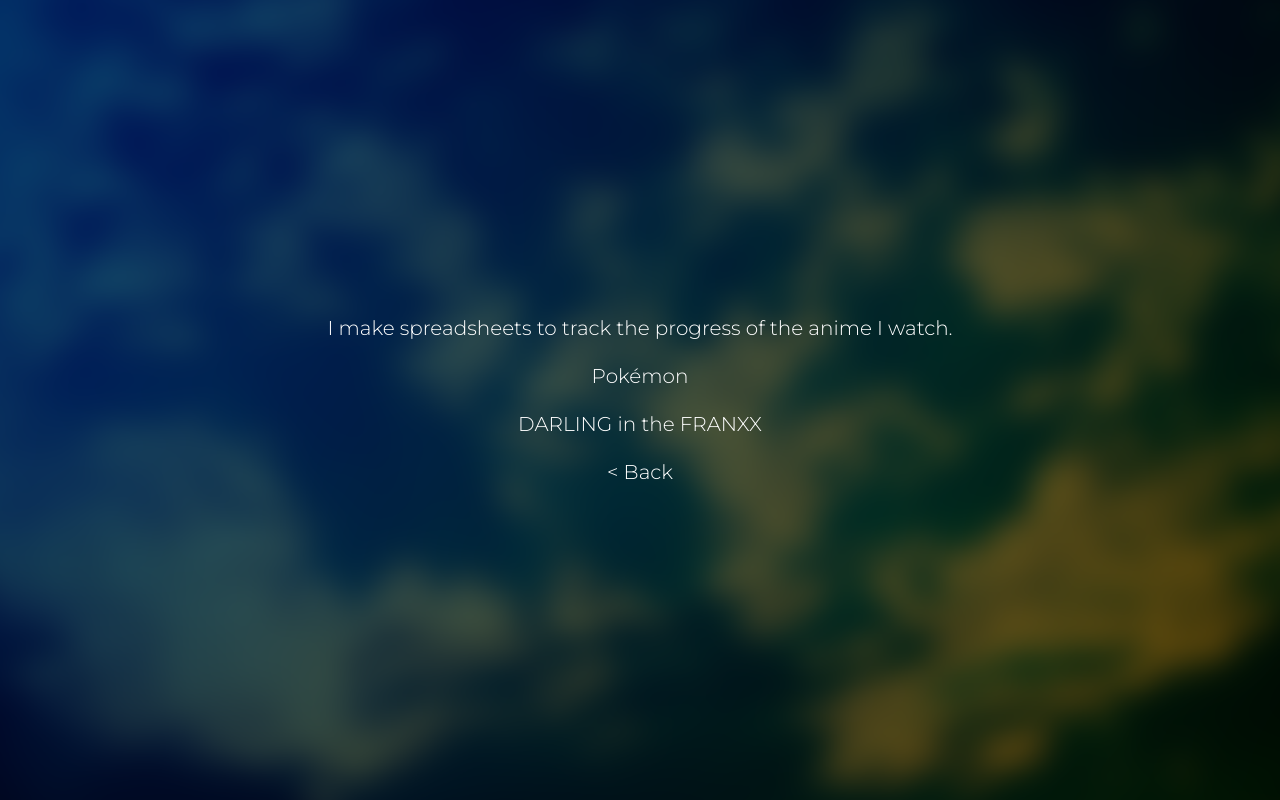
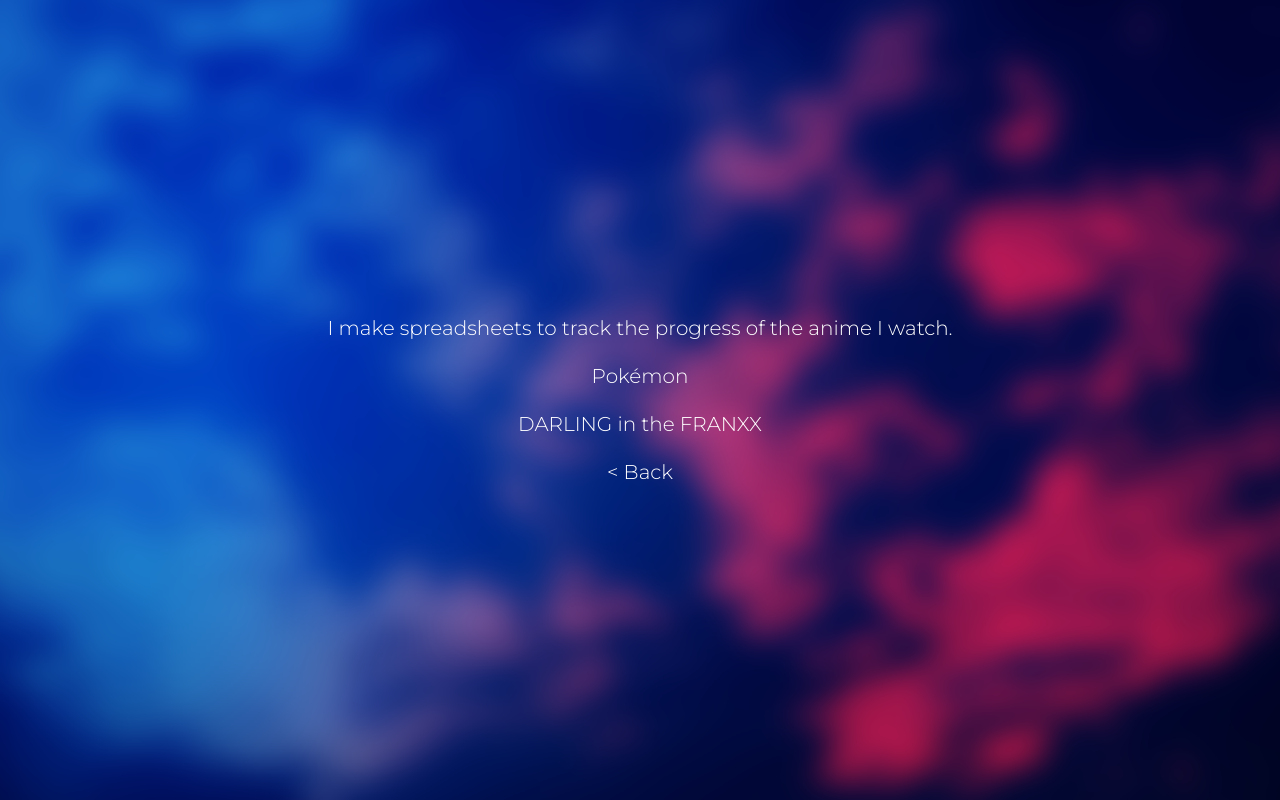
Before and after one commit to 466frfx/466frfx.github.io, a PHP site: page /anime/index.html in a window 1280 px wide. Run offline with PHP 8.4, Linux system fonts and the light colour scheme.

Commit message:
Update index.css

```diff
--- a/index.css
+++ b/index.css
@@ -75,7 +75,7 @@
 }
 
 html {
-    background: url(/images/466mar172019bg.png) no-repeat center center fixed;
+    background: url(/images/466may282019bg.png) no-repeat center center fixed;
     -webkit-background-size: cover;
     -moz-background-size: cover;
     -o-background-size: cover;
```
